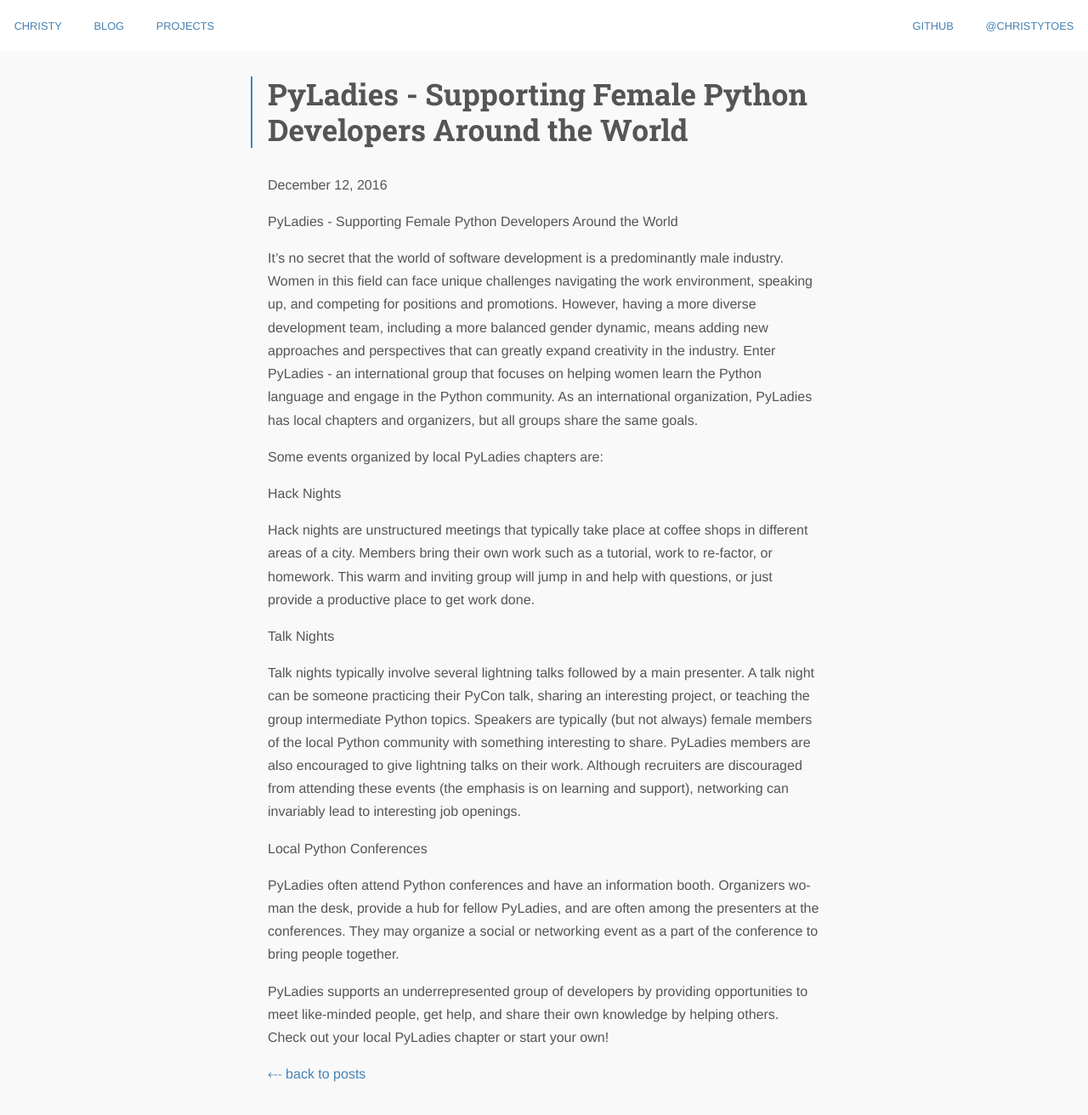
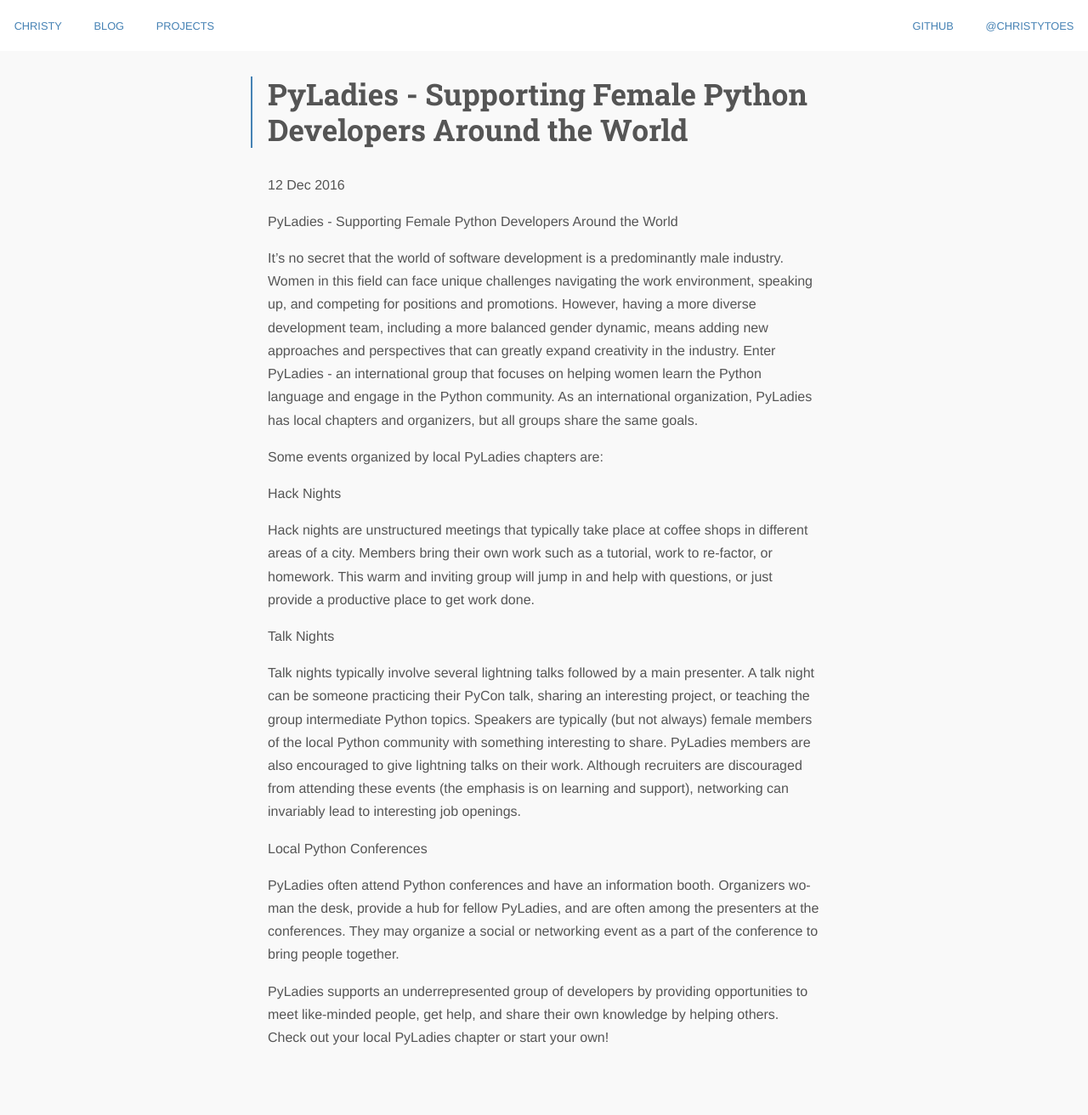
Before and after one commit to christyheaton/christyheaton.github.io, a Jekyll site: the page built from _posts/2016-12-12-pyladies.md, in a window 1280 px wide and 1327 px high. Shown: the top 1312 px of the window at 85% size. Built offline with Jekyll 4.4.1, drawn with Linux system fonts in a browser that asks for light colours; nearby versions of some CDN libraries.

Commit message:
Update post.html

```diff
--- a/_layouts/post.html
+++ b/_layouts/post.html
@@ -1,9 +1,9 @@
 ---
 layout: default
 ---
+<h1>{{ page.title }}</h1>
+<p class="meta">{{ page.date | date_to_string }}</p>
 
-<h1 class="title">{{ page.title }}</h1>
-<p class="date">{{ page.date | date: '%B %d, %Y' }}</p>
-{{ content }}
-
-<a class="mono" href="/posts">&lBarr; back to posts</a>
+<div class="post">
+  {{ content }}
+</div>
```
